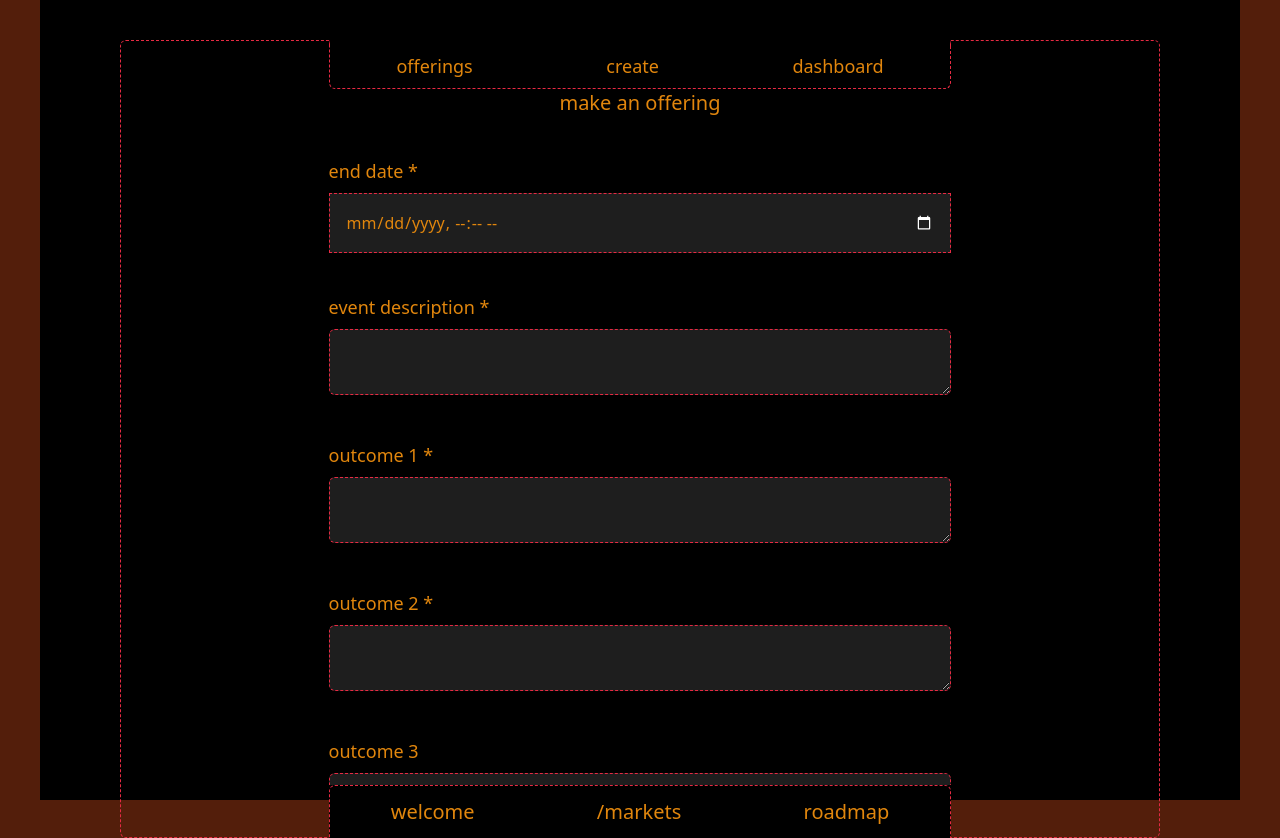
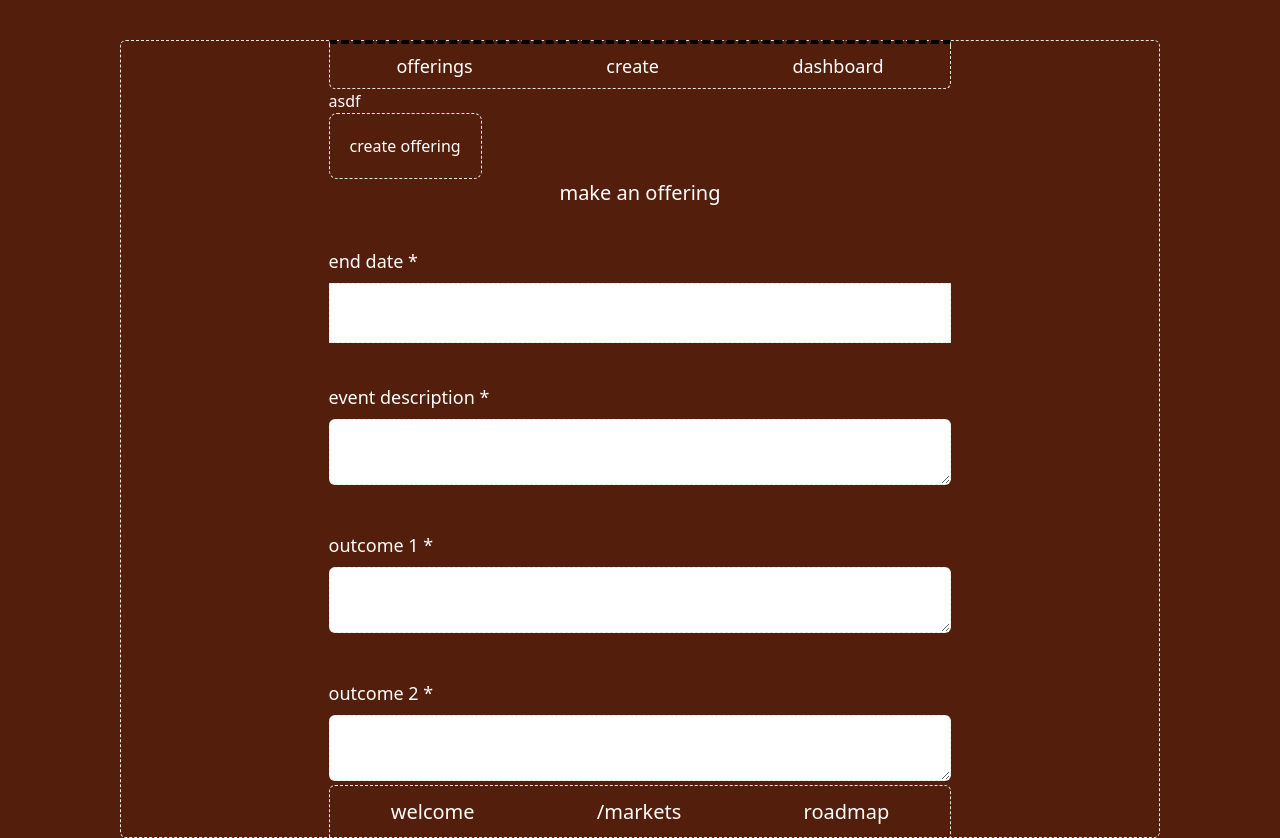
Before and after one commit to Milk-Maven/coin-bet-ui, a SvelteKit app: page /markets/create in a window 1280 px wide. Built offline with nearby package versions, Linux system fonts and the light colour scheme.

Commit message:
cleaned up request form

```diff
--- a/package.json
+++ b/package.json
@@ -13,6 +13,8 @@
 		"format": "prettier --write ."
 	},
 	"devDependencies": {
+		"@skeletonlabs/skeleton": "^2.6.1",
+		"@skeletonlabs/tw-plugin": "^0.3.0",
 		"@sveltejs/adapter-auto": "^2.1.1",
 		"@sveltejs/kit": "^1.27.6",
 		"@types/marked": "^6.0.0",
@@ -23,8 +25,10 @@
 		"eslint-config-prettier": "^9.0.0",
 		"eslint-plugin-svelte": "^2.30.0",
 		"postcss": "^8.4.32",
+		"postcss-load-config": "^5.0.2",
 		"prettier": "^3.0.0",
 		"prettier-plugin-svelte": "^3.0.0",
+		"prettier-plugin-tailwindcss": "^0.5.9",
 		"svelte": "^4.2.8",
 		"svelte-check": "^3.6.0",
 		"svelte-preprocess": "^5.1.1",
--- a/src/components/OfferingRequestForm.svelte
+++ b/src/components/OfferingRequestForm.svelte
@@ -24,8 +24,11 @@
 	async function handleSubmit() {
 		if (!$app.publicKey) {
 			const res = await requireLogin();
-			if (!res) {
-				alert('login required to submit an offering');
+			if (res?.publicKeyAdded) {
+				alert('hey');
+				app.set({ publicKey: res?.publicKeyAdded ?? '' });
+			} else {
+				alert('need to sign in');
 			}
 		}
 
@@ -35,7 +38,7 @@
 			outcomes: [outcome1, outcome2, outcome3, outcome4].filter((o) => o !== ''),
 			startDate,
 			endDate,
-			publicKey: $app.publicKey
+			creatorPublicKey: $app.publicKey
 		};
 		const validationResult = offeringCreateValidation.safeParse(betRequest);
 		if (!validationResult.success) {
@@ -48,11 +51,18 @@
 			outcome3Error = validationErrors.fieldErrors.outcomes?.[0] ?? '';
 			outcome4Error = validationErrors.fieldErrors.outcomes?.[0] ?? '';
 		} else {
+			console.log(betRequest);
 			// Reset error messages
-			offeringCreate(validationResult.data).then((res) => {
-				console.log(res);
-				resetForm();
-			});
+			const res = await offeringCreate(validationResult.data)
+				.then((res) => {
+					console.log(res);
+					alert('succuessfully submitted');
+					resetForm();
+				})
+				.catch((error) => {
+					console.log(error);
+					alert('something went wrong');
+				});
 		}
 	}
 
@@ -77,6 +87,10 @@
 </script>
 
 <main class="w-3/5 mx-auto text-primet">
+	<div class="text-white">{$app.publicKey}asdf</div>
+	<button class="{appBorder} p-5 bg-secondary1 rounded-lg" on:click={handleSubmit}
+		>create offering
+	</button>
 	<h1 class="text-xl mb-10 text-center">make an offering</h1>
 	<YourDatePickerComponent
 		errorMessage={endDateError}
--- a/src/lib/shared/utils.ts
+++ b/src/lib/shared/utils.ts
@@ -17,6 +17,7 @@ export type OfferingExtraDateRequest = {
   endDate: string,
   totalOptions: string
   isOffering: 'true'
+  creatorPublicKey: string
 };
 
 export type OfferingOptionsExtraDataRequest = {
--- a/src/lib/shared/validators.ts
+++ b/src/lib/shared/validators.ts
@@ -17,6 +17,7 @@ export const offeringCreateValidation = z.object({
     // Check if the value is a valid ISO string
     return /^\d{4}-\d{2}-\d{2}T\d{2}:\d{2}:\d{2}(\.\d{3}Z?)?$/.test(data);
   }, { message: 'Invalid end date format' }),
+  publicKey: z.string().min(10)
 });
 
 // Example usage
--- a/src/routes/+page.svelte
+++ b/src/routes/+page.svelte
@@ -4,9 +4,9 @@
 	import { GOLDEN_CALF_LOGO, Page } from '$lib/util';
 	import { app } from '$lib/state';
 	import * as deso from 'deso-protocol';
-	deso.identity.subscribe((notification) => {
-		app.set({ publicKey: notification.currentUser?.publicKey ?? '' });
-	});
+	// deso.identity.subscribe((notification) => {
+	// 	app.set({ publicKey: notification.currentUser?.publicKey ?? '' });
+	// });
 </script>
 
 <AppContainer containerClass=" flex justify-center flex-col">
--- a/svelte.config.js
+++ b/svelte.config.js
@@ -1,10 +1,11 @@
+// import { vitePreprocess } from '@sveltejs/vite-plugin-svelte';
 import adapter from '@sveltejs/adapter-auto';
 import { vitePreprocess } from '@sveltejs/kit/vite';
 /** @type {import('@sveltejs/kit').Config} */
 const config = {
   // Consult https://kit.svelte.dev/docs/integrations#preprocessors
   // for more information about preprocessors
-  preprocess: vitePreprocess(),
+  preprocess: [vitePreprocess({})],
 
   kit: {
     // adapter-auto only supports some environments, see https://kit.svelte.dev/docs/adapter-auto for a list.
--- a/tailwind.config.js
+++ b/tailwind.config.js
@@ -1,12 +1,14 @@
 /** @type {import('tailwindcss').Config} */
 export default {
-  content: ['./src/**/*.{html,js,svelte,ts}'],
-  theme: {
-    extend: {
-      focus: {
-        cursor: 'pointer',
-        outline: 'none',
-      },
+  darkMode: 'class',
+  content: [
+    './src/**/*.{html,js,svelte,ts}',
+    // 3. Append the path to the Skeleton package
+    //join(require.resolve(
+    //'@skeletonlabs/skeleton'),
+    //'../**/*.{html,js,svelte,ts}'
+    //)
+  ],
   colors: {
     prime1: "#000",
     prime2: "#6A2204",
@@ -17,9 +19,11 @@ export default {
     //
     secondary1: "#1E1E1E",
     secondary2: "#CFB53B",
-      }
-    }
-  }
+  },
+  plugins: [
+    // 4. Append the Skeleton plugin (after other plugins)
+    // seleton
+  ]
 }
 // Primary Accent:
 //
```
Also changed, not shown: 2 other files (tests, documents, lock files or other folders). Lines whose indentation alone changed are shown as unchanged.
